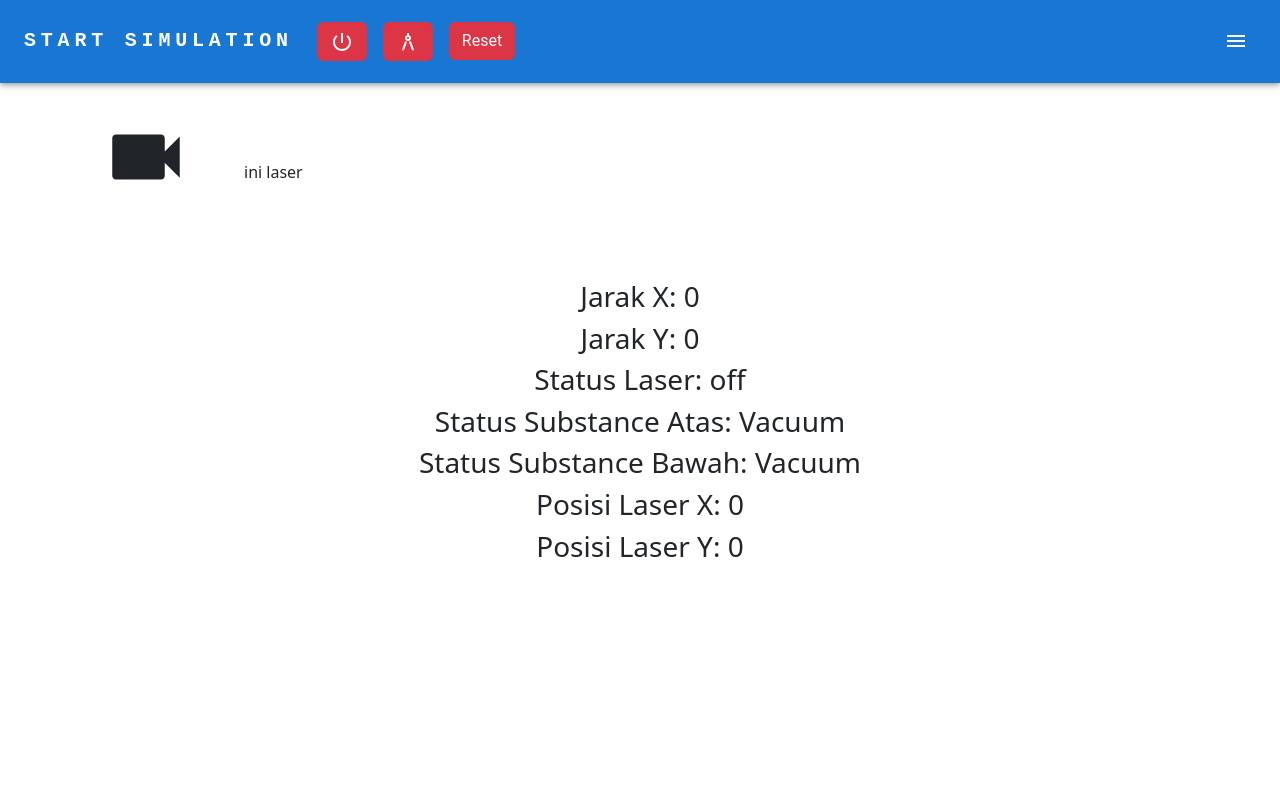
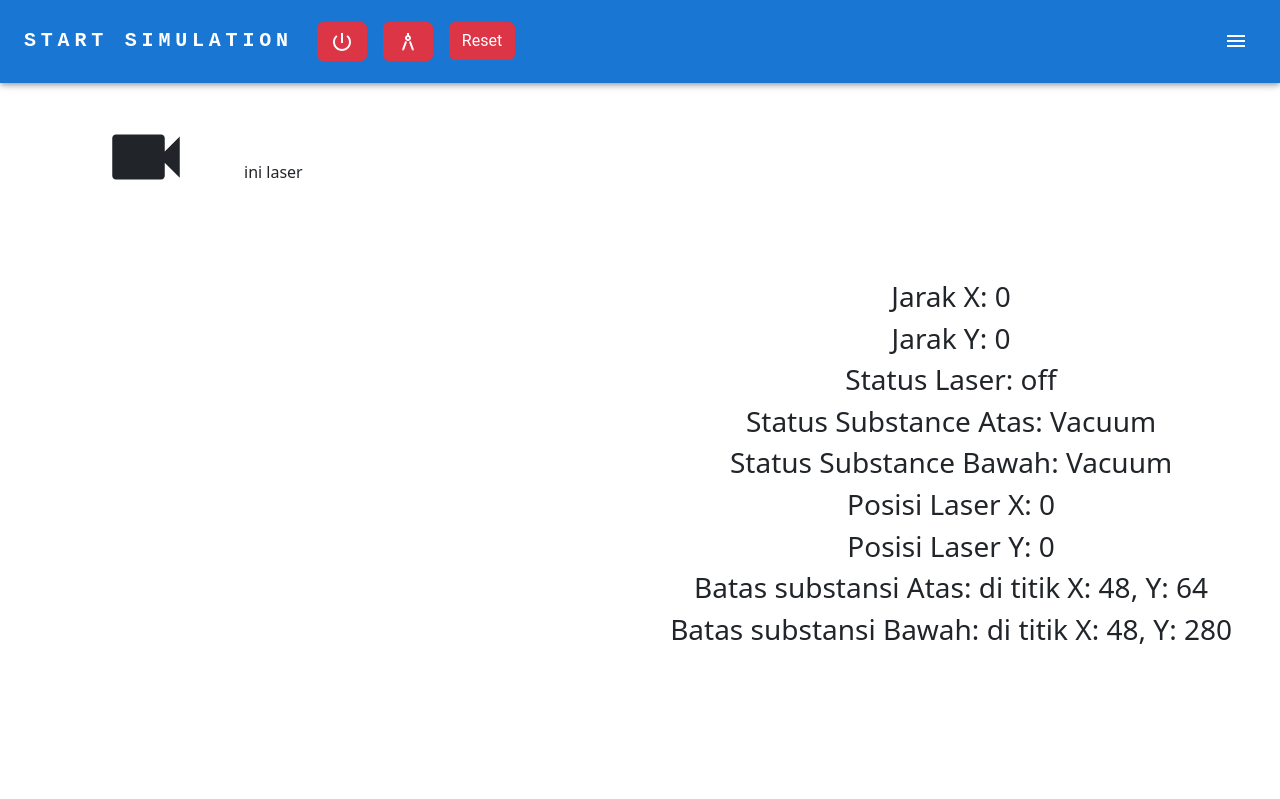
Before and after one commit to akangozan007/cermin, a React (Create React App) app: page / in a window 1280 px wide. Shown: the top 799 px of the page. Built offline with nearby package versions, Linux system fonts and the light colour scheme.

Commit message:
Mengupdate

```diff
--- a/src/pages/home.jsx
+++ b/src/pages/home.jsx
@@ -2,13 +2,19 @@ import React, { useEffect, useRef, useState } from "react";
 import "bootstrap/dist/css/bootstrap.min.css";
 import "bootstrap/dist/js/bootstrap.bundle.min.js";
 import VideocamIcon from "@mui/icons-material/Videocam";
-import { WaterUp, WaterDown, OilUp, OilDown } from "./substance"; // Pastikan huruf kapital
+import { WaterUp, WaterDown, OilUp, OilDown } from "./substance";
 
 function Home({ powerON, substanceTop, substanceBottom }) {
   const [kursor, setKursor] = useState({ x: 0, y: 0 });
   const [laserPos, setLaserPos] = useState({ x: 0, y: 0 });
+  const [batasAtas, setBatasAtas] = useState({ x: 0, y: 0 });
+  const [batasBawah, setBatasBawah] = useState({ x: 0, y: 0 });
+  const [laserColor, setLaserColor] = useState("red"); // State untuk warna laser
+
   const cameraRef = useRef(null);
-  const laserRef = useRef(null); // Ref untuk posisi laser
+  const laserRef = useRef(null);
+  const atasRef = useRef(null);
+  const bawahRef = useRef(null);
 
   useEffect(() => {
     const handleMouseMove = (event) => {
@@ -29,25 +35,55 @@ function Home({ powerON, substanceTop, substanceBottom }) {
   }, []);
 
   useEffect(() => {
-    // Update posisi laser setelah render
+    const updateLaserPosition = () => {
       if (laserRef.current) {
         const laserRect = laserRef.current.getBoundingClientRect();
         setLaserPos({ x: laserRect.left, y: laserRect.top });
       }
-  }, [powerON]); // Jalankan setiap kali laser berubah
+      requestAnimationFrame(updateLaserPosition);
+    };
 
-  // Menghitung sudut rotasi kamera mengikuti kursor
+    updateLaserPosition();
+    return () => cancelAnimationFrame(updateLaserPosition);
+  }, []);
+
+  useEffect(() => {
+    const updateBatasan = () => {
+      if (atasRef.current && bawahRef.current) {
+        const atasRect = atasRef.current.getBoundingClientRect();
+        const bawahRect = bawahRef.current.getBoundingClientRect();
+
+        setBatasAtas({ x: atasRect.left, y: atasRect.bottom });
+        setBatasBawah({ x: bawahRect.left, y: bawahRect.top });
+      }
+
+      requestAnimationFrame(updateBatasan);
+    };
+
+    updateBatasan();
+    return () => cancelAnimationFrame(updateBatasan);
+  }, []);
+
+  // Perubahan warna laser jika melewati batas substansi bawah
+  useEffect(() => {
+    // if (laserPos.y > batasBawah.y) {
+   if (laserPos.y > 50) {
+      setLaserColor("blue"); // Warna laser berubah ke biru jika melewati batas bawah
+    } else {
+      setLaserColor("red"); // Kembali ke merah jika masih di atas batas bawah
+    }
+  }, [laserPos, batasBawah]);
+
   const angle = Math.atan2(kursor.y, kursor.x) * (180 / Math.PI);
 
   return (
-    <>
     <div className="cover-container d-flex py-3 mx-auto flex-column">
-        <div
-          className="p-5 text-center rounded-3 h-100 flex-column"
-          style={{ height: "100%", position: "relative" }}
-        >
+      <div className="p-5 text-center rounded-3 h-100 flex-column" style={{ height: "100vh", width: "100vw", overflow: "hidden", position: "relative" }}>
+
         {/* Substance Top */}
-          {substanceTop === "Oil" ? <OilUp className="container-fluid" /> : substanceTop === "Water" ? <WaterUp /> : null}
+        <div ref={atasRef}>
+          {substanceTop === "Oil" ? <OilUp /> : substanceTop === "Water" ? <WaterUp /> : null}
+        </div>
 
         <div className="p-5 text-center rounded-3 w-100 d-flex" style={{ position: "relative" }}>
           {/* CCTV Camera */}
@@ -68,34 +104,40 @@ function Home({ powerON, substanceTop, substanceBottom }) {
                 position: "absolute",
                 top: "50%",
                 left: "50%",
-                  width: "80vw",
+                width: "120vw",
                 height: "4px",
-                  backgroundColor: "red",
+                backgroundColor: laserColor, // Warna laser berubah dinamis
                 transform: `rotate(${angle}deg) translateX(30px)`,
                 transformOrigin: "left",
-                  transition: "transform 0.1s ease-out",
+                transition: "transform 0.1s ease-out, background-color 0.2s ease-in-out",
                 display: powerON === "on" ? "block" : "none",
+                zIndex: 0,
               }}
             />
           </div>
           <div className="text-start m-5">ini laser</div>
         </div>
 
-          <div className="container-fluid" id="batasatasbawah" style={{ zIndex: 1 }}>
+        <div className="position-relative" id="batasatasbawah" style={{ zIndex: 1 }}>
+          <div className="position-absolute top-0 end-0">
             <p className="h3">Jarak X: {kursor.x}</p>
             <p className="h3">Jarak Y: {kursor.y}</p>
             <p id="StatusLaser" className="h3">Status Laser: {powerON}</p>
             <p className="h3">Status Substance Atas: {substanceTop}</p>
             <p className="h3">Status Substance Bawah: {substanceBottom}</p>
-            <p className="h3">Posisi Laser X: {laserPos.x}</p>
-            <p className="h3">Posisi Laser Y: {laserPos.y}</p>
+            <p className="h3">Posisi Laser X: {Math.round(laserPos.x)}</p>
+            <p className="h3">Posisi Laser Y: {Math.round(laserPos.y)}</p>
+            <p className="h3">Batas substansi Atas: di titik X: {Math.round(batasAtas.x)}, Y: {Math.round(batasAtas.y)}</p>
+            <p className="h3">Batas substansi Bawah: di titik X: {Math.round(batasBawah.x)}, Y: {Math.round(batasBawah.y)}</p>
+          </div>
         </div>
 
         {/* Substance Bottom */}
+        <div ref={bawahRef} className="top-50 start-50">
           {substanceBottom === "Oil" ? <OilDown /> : substanceBottom === "Water" ? <WaterDown /> : null}
         </div>
       </div>
-    </>
+    </div>
   );
 }
 
--- a/src/pages/substance.jsx
+++ b/src/pages/substance.jsx
@@ -3,38 +3,38 @@ import 'bootstrap/dist/css/bootstrap.min.css';
 import 'bootstrap/dist/js/bootstrap.bundle.min.js';
 
 export function WaterUp() {
-  console.log("waterUp");
   return (
-    <>
-      <div className="container-fluid bg-info" style={{ position: "absolute", height:"55%", zIndex:"-1", width:"100%" }}>water atas</div>
-    </>
+    <div className="position-absolute top-0 start-0 bg-info"
+         style={{ height: "50%", width: "100%", zIndex: "-1" }}>
+      Water Atas
+    </div>
   );
 }
 
 export function WaterDown() {
-  console.log("waterDown");
   return (
-    <>
-      <div className="container-fluid bg-info" style={{ position: "absolute", height:"55%", zIndex:"-1", width:"100%" }}>water bawah</div>
-    </>
+    <div className="position-absolute bottom-0 start-0 bg-info"
+         style={{ height: "50%", width: "100%", zIndex: "-1" }}>
+      Water Bawah
+    </div>
   );
-
 }
 
+
 export function OilUp() {
-  console.log("oilUp");
   return (
-    <>
-      <div className="container-fluid bg-warning" style={{ position: "absolute", height:"55%", zIndex:"-1", width:"100%" }}>minyak atas</div>
-    </>
+    <div className="position-absolute top-0 start-0 bg-warning"
+         style={{ height: "50%", width: "100%", zIndex: "-1" }}>
+      Minyak Atas
+    </div>
   );
 }
 
 export function OilDown() {
-  console.log("oilDown");
   return (
-    <>
-      <div className="container-fluid bg-warning" style={{ position: "absolute", height:"55%", zIndex:"-1", width:"100%" }}>minyak bawah</div>
-    </>
+    <div className="position-absolute bottom-0 start-0 bg-warning"
+         style={{ height: "50%", width: "100%", zIndex: "-1" }}>
+      Minyak Bawah
+    </div>
   );
 }
```
Lines whose indentation alone changed are shown as unchanged.
